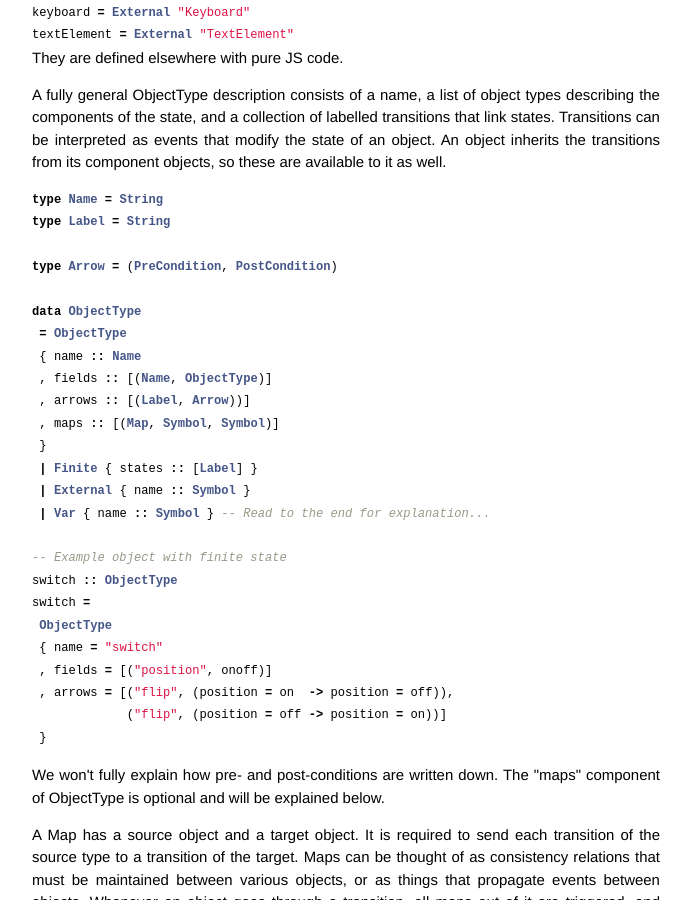
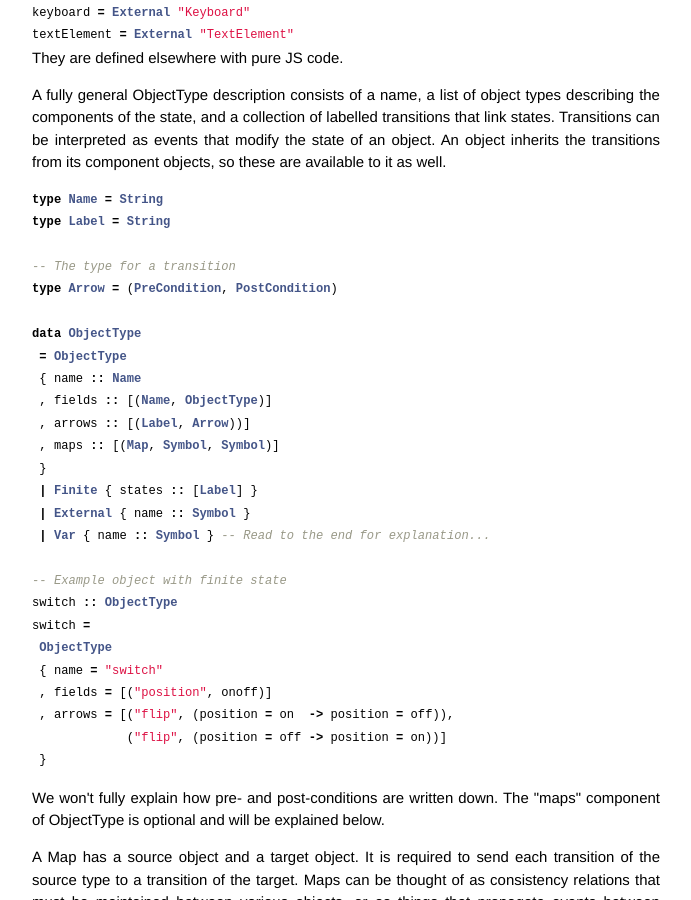
Before and after one commit to kovach/kovach.github.io, a Jekyll site: the page built from index.html, in a window 1280 px wide and 900 px high, scrolled down 580 px. Shown: the whole window, without its empty margins (294-985 px from the left). Built offline with Jekyll 4.4.1, drawn with Linux system fonts in a browser that asks for light colours.

Commit message:
added transition comment

```diff
--- a/index.html
+++ b/index.html
@@ -53,6 +53,7 @@ from its component objects, so these are available to it as well.
 type Name = String
 type Label = String
 
+-- The type for a transition
 type Arrow = (PreCondition, PostCondition)
 
 data ObjectType
```
